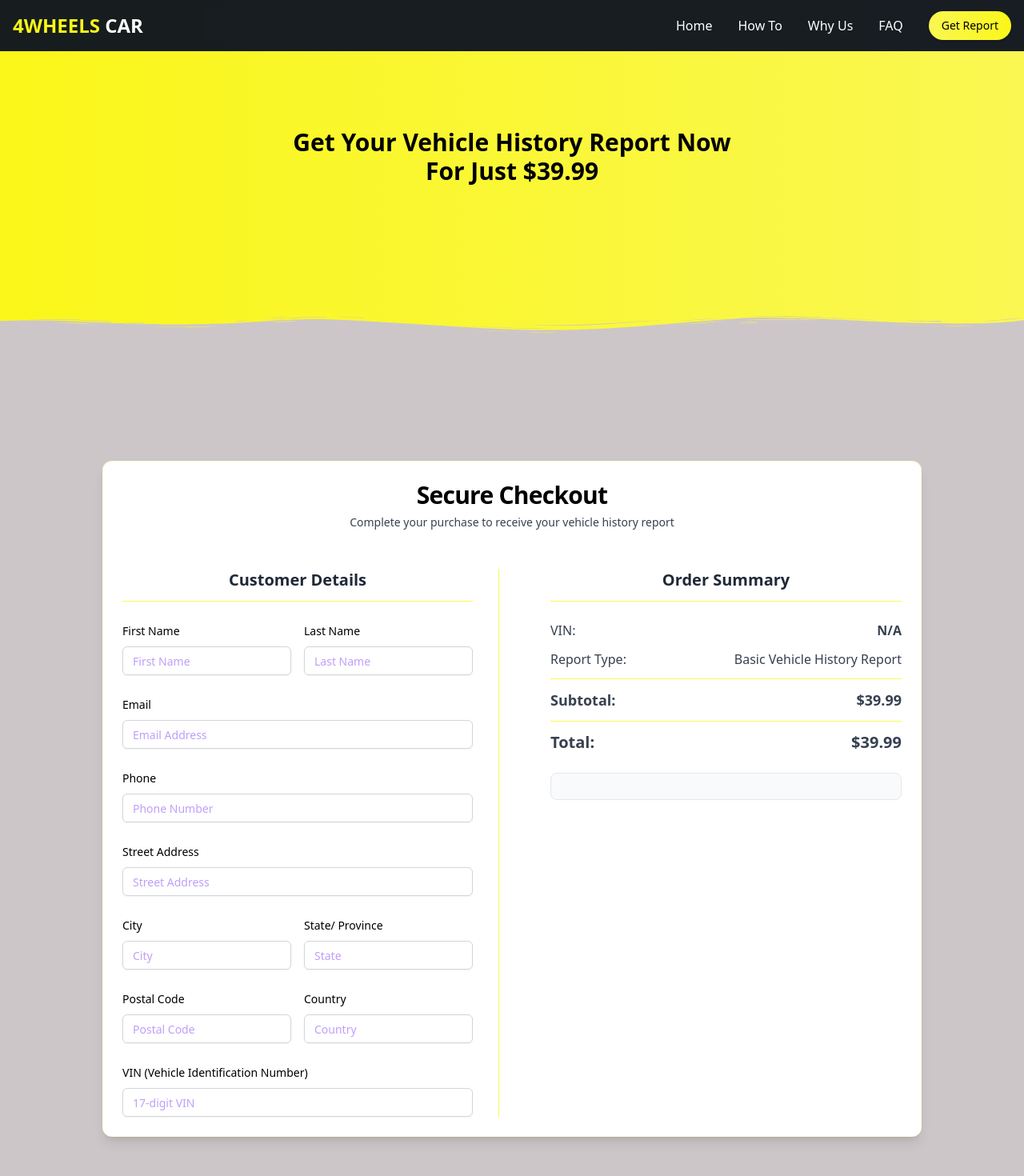
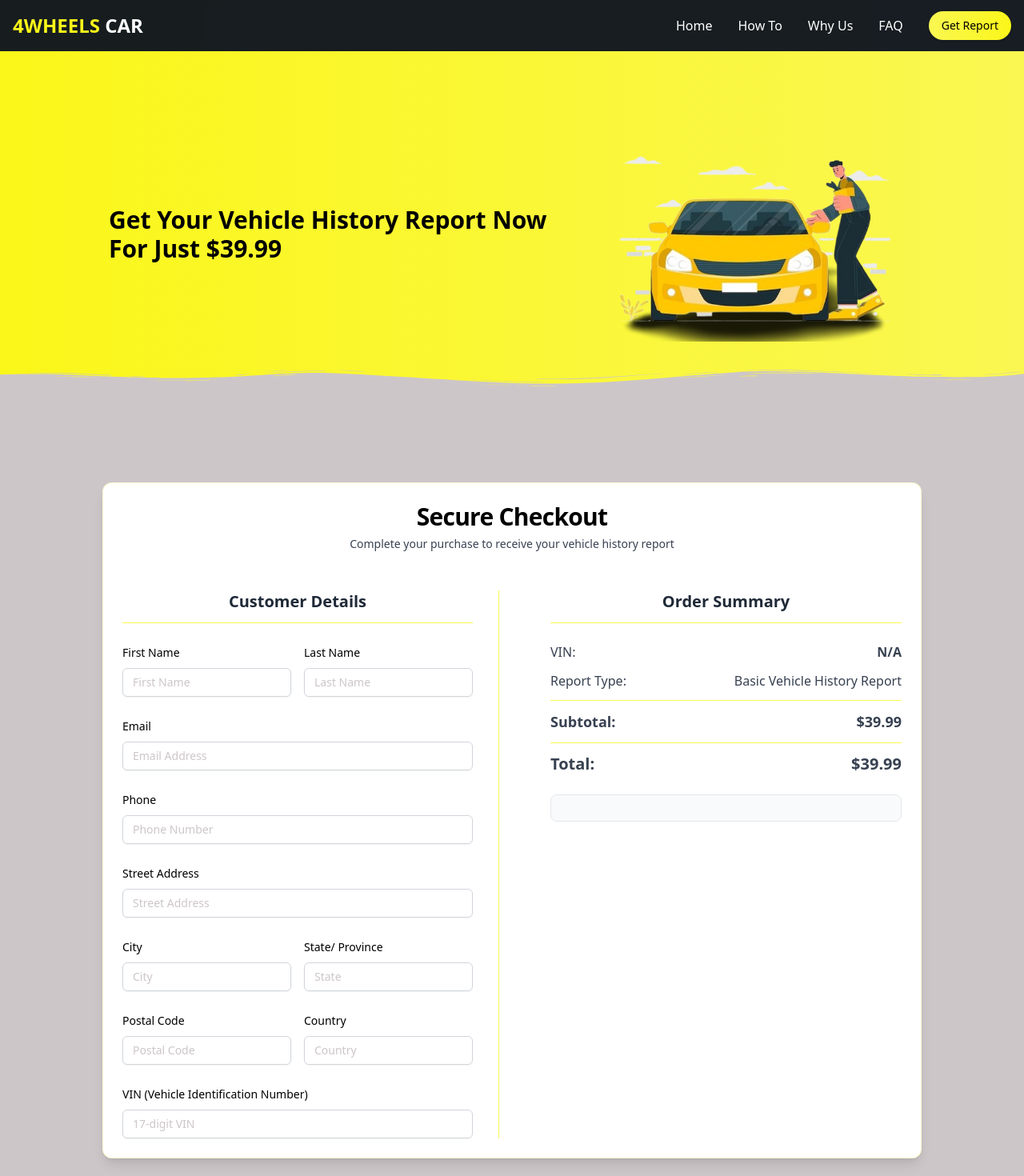
Before and after one commit to Momin-Khan-a11y/cargage-paypal, a Next.js app: page /checkout in a window 1280 px wide. Shown: the top 1470 px of the page at 80% size. Built offline with nearby package versions, Linux system fonts and the light colour scheme; no server answers.

Commit message:
Add files via upload

```diff
--- a/src/app/api/send-confirmation-email/route.ts
+++ b/src/app/api/send-confirmation-email/route.ts
@@ -113,7 +113,7 @@ export async function POST(request: NextRequest) {
               <div class="divider"></div>
 
               <div class="footer">
-                <p>Need help? Contact us at support@thevehiclerecord.us</p>
+                <p>Need help? Contact us at marie@4wheelscar.com</p>
                 <p>© ${new Date().getFullYear()} Vehicle Record. All rights reserved.</p>
                 <p>1901 8th Avenue Tuscaloosa, AL 35401</p>
               </div>
--- a/src/app/checkout/page.tsx
+++ b/src/app/checkout/page.tsx
@@ -3,17 +3,26 @@ import Steps from '@/components/steps';
 import React, { useEffect, Suspense } from 'react'
 import AOS from "aos";
 import { CheckoutForm } from '@/components/checkoutForm';
-//import { useSearchParams } from 'next/navigation';
+// import { useSearchParams } from 'next/navigation';
+import Image from 'next/image';
 
 function page() {
-  //const searchParams = useSearchParams();
-  //const vin = searchParams.get("vin") || "";
+  // const searchParams = useSearchParams();
+  // const vin = searchParams.get("vin") || "";
 
   useEffect(() => {
     AOS.init({
       duration: 1000,
     })
   }, [])
+
+
+  // useEffect(() => {
+  //   setTimeout(() => {
+  //     AOS.init({ duration: 1000, once: true });
+  //     window.scrollTo({ top: 0, behavior: 'smooth' }); // reset scroll after animation init
+  //   }, 100);
+  // }, []);
 
   return (
     <Suspense fallback={
@@ -24,11 +33,13 @@ function page() {
         </div>
       </div>
     }>
-      <div className=' w-full bg-gradient-to-r from-primary to-secondary' >
-        <div className='w-full flex flex-col gap-8 items-center justify-center py-40 px-4' data-aos="fade-down">
-          <h1 className='text-xl sm:text-3xl font-bold text-textcolor max-w-xl text-center'>
+      <div className=' w-full bg-gradient-to-r from-primary to-secondary p-0' >
+        <div className='w-full flex flex-wrap gap-8 items-center justify-center pt-32 sm:pt-40 pb-8 px-4' data-aos="fade-down">
+
+          <h1 className='text-xl sm:text-3xl font-bold text-textcolor max-w-xl text-center lg:text-start'>
             Get Your Vehicle History Report Now For Just $39.99
           </h1>
+          <Image src="/copg.png" alt="Vehicle Image" width={400} height={300} />
         </div>
         <div className="bg-background w-full">
           <svg
@@ -73,7 +84,7 @@ function page() {
           </svg>
         </div>
       </div>
-      <div className='w-full flex flex-col text-center items-center justify-center gap-8 pt-20 px-5'>
+      <div className='w-full flex flex-col text-center items-center justify-center gap-8 pt-0 sm:pt-10 px-2 sm:px-5'>
         <CheckoutForm />
       </div>
       <Steps currentStep={3} />
--- a/src/app/globals.css
+++ b/src/app/globals.css
@@ -134,8 +134,8 @@
 }
 
 /* Hide "Powered by PayPal" */
-.paypal-powered-by {
-  display: none !important;
+.paypal-powered-by, .powered-by-paypal-legacy {
+  display: hidden !important;
 }
 
 /* Force hide PayLater button */
--- a/src/components/PaypalPay.tsx
+++ b/src/components/PaypalPay.tsx
@@ -22,11 +22,11 @@ interface PaypalPayProps {
 export default function PaypalPay({ amount, email, FirstName, LastName, vin,disabled , zipCode, onSuccess }: PaypalPayProps) {
     const paypalRef = useRef<HTMLDivElement>(null);
 
-    useEffect(() => {
-        if (paypalRef.current) {
-            paypalRef.current.scrollIntoView({ behavior: 'smooth' });
-        }
-    }, []);
+    // useEffect(() => {
+    //     if (paypalRef.current) {
+    //         paypalRef.current.scrollIntoView({ behavior: 'smooth' });
+    //     }
+    // }, []);
 
     const handleSuccess = (details: any) => {
         console.log("Transaction completed by", details.payer.name.given_name);
--- a/src/components/checkoutForm.tsx
+++ b/src/components/checkoutForm.tsx
@@ -3,11 +3,11 @@
 import { useForm } from "react-hook-form"
 import { zodResolver } from "@hookform/resolvers/zod"
 import * as z from "zod"
-import { Button } from "@/components/ui/button"
+// import { Button } from "@/components/ui/button"
 import { Input } from "@/components/ui/input"
 import { Label } from "@/components/ui/label"
 import { Card, CardContent, CardDescription, CardFooter, CardHeader, CardTitle } from "@/components/ui/card"
-import { Checkbox } from "@/components/ui/checkbox"
+// import { Checkbox } from "@/components/ui/checkbox"
 import { toast } from "sonner"
 import React, { useState } from "react"
 import { useSearchParams, useRouter } from 'next/navigation';
@@ -152,8 +152,8 @@ export function CheckoutForm() {
 
 
   return (
-    <div className="min-h-screen bg-background py-20">
-      <div className="container mx-auto px-4">
+    <div className="min-h-screen bg-background py-10 sm:py-20 w-full">
+      <div className="container mx-auto px-4 w-full">
         <Card className="max-w-5xl mx-auto bg-white border-primary/20 text-black shadow-lg rounded-xl">
           <CardHeader className="text-center pb-6">
             <CardTitle className="text-3xl font-extrabold text-textcolor">
@@ -178,7 +178,7 @@ export function CheckoutForm() {
                       First Name
                     </Label>
                     <Input
-                      className="rounded-md border-gray-300 focus:border-primary focus:ring-primary"
+                      className="rounded-md border-gray-300 focus:border-background focus:ring-background"
                       id="firstName" {...register("firstName")} placeholder="First Name" />
                     {errors.firstName && <p className="text-sm text-red-500">{errors.firstName.message as string}</p>}
                   </div>
@@ -188,7 +188,7 @@ export function CheckoutForm() {
                       Last Name
                     </Label>
                     <Input
-                      className="rounded-md border-gray-300 focus:border-primary focus:ring-primary"
+                      className="rounded-md border-gray-300 focus:border-background focus:ring-background"
                       id="lastName" {...register("lastName")} placeholder="Last Name" />
                     {errors.lastName && <p className="text-sm text-red-500">{errors.lastName.message as string}</p>}
                   </div>
@@ -198,7 +198,7 @@ export function CheckoutForm() {
                     Email
                   </Label>
                   <Input
-                    className="rounded-md border-gray-300 focus:border-primary focus:ring-primary"
+                    className="rounded-md border-gray-300 focus:border-background focus:ring-background"
                     id="email" type="email" {...register("email")} placeholder="Email Address" />
                   {errors.email && <p className="text-sm text-red-500">{errors.email.message as string}</p>}
                 </div>
@@ -208,7 +208,7 @@ export function CheckoutForm() {
                     Phone
                   </Label>
                   <Input
-                    className="rounded-md border-gray-300 focus:border-primary focus:ring-primary"
+                    className="rounded-md border-gray-300 focus:border-background focus:ring-background"
                     id="phone" type="tel" {...register("phone")} placeholder="Phone Number" />
                   {errors.phone && <p className="text-sm text-red-500">{errors.phone.message as string}</p>}
                 </div>
@@ -218,7 +218,7 @@ export function CheckoutForm() {
                     Street Address
                   </Label>
                   <Input
-                    className="rounded-md border-gray-300 focus:border-primary focus:ring-primary"
+                    className="rounded-md border-gray-300 focus:border-background focus:ring-background"
                     id="address" {...register("address")} placeholder="Street Address" />
                   {errors.address && <p className="text-sm text-red-500">{errors.address.message as string}</p>}
                 </div>
@@ -226,7 +226,7 @@ export function CheckoutForm() {
                   <div className="space-y-2">
                     <Label htmlFor="city">City</Label>
                     <Input
-                      className="rounded-md border-gray-300 focus:border-primary focus:ring-primary"
+                      className="rounded-md border-gray-300 focus:border-background focus:ring-background"
                       id="city" {...register("city")} placeholder="City" />
                     {errors.city && <p className="text-sm text-red-500">{errors.city.message as string}</p>}
                   </div>
@@ -234,7 +234,7 @@ export function CheckoutForm() {
                   <div className="space-y-2">
                     <Label htmlFor="state">State/ Province</Label>
                     <Input
-                      className="rounded-md border-gray-300 focus:border-primary focus:ring-primary"
+                      className="rounded-md border-gray-300 focus:border-background focus:ring-background"
                       id="state" {...register("state")} placeholder="State" />
                     {errors.state && <p className="text-sm text-red-500">{errors.state.message as string}</p>}
                   </div>
@@ -243,7 +243,7 @@ export function CheckoutForm() {
                   <div className="space-y-2">
                     <Label htmlFor="postalCode">Postal Code</Label>
                     <Input
-                      className="rounded-md border-gray-300 focus:border-primary focus:ring-primary"
+                      className="rounded-md border-gray-300 focus:border-background focus:ring-background"
                       id="postalCode" {...register("postalCode")} placeholder="Postal Code" />
                     {errors.postalCode && <p className="text-sm text-red-500">{errors.postalCode.message as string}</p>}
                   </div>
@@ -253,7 +253,7 @@ export function CheckoutForm() {
                       Country
                     </Label>
                     <Input
-                      className="rounded-md border-gray-300 focus:border-primary focus:ring-primary"
+                      className="rounded-md border-gray-300 focus:border-background focus:ring-background"
                       id="country" {...register("country")} placeholder="Country" />
                     {errors.country && <p className="text-sm text-red-500">{errors.country.message as string}</p>}
                   </div>
@@ -262,7 +262,7 @@ export function CheckoutForm() {
                 <div className="space-y-2 text-start">
                   <Label htmlFor="vin">VIN (Vehicle Identification Number)</Label>
                   <Input
-                    className="rounded-md border-gray-300 focus:border-primary focus:ring-primary"
+                    className="rounded-md border-gray-300 focus:border-background focus:ring-background"
                     id="vin" {...register("vin")} placeholder="17-digit VIN" />
                   {errors.vin && <p className="text-sm text-red-500">{errors.vin.message as string}</p>}
                 </div>
--- a/src/components/ui/input.tsx
+++ b/src/components/ui/input.tsx
@@ -8,7 +8,7 @@ const Input = React.forwardRef<HTMLInputElement, React.ComponentProps<"input">>(
       <input
         type={type}
         className={cn(
-          "flex h-9 w-full rounded-md border border-input bg-transparent px-3 py-1 text-base shadow-sm transition-colors file:border-0 file:bg-transparent file:text-sm file:font-medium file:text-foreground placeholder:text-muted-foreground focus-visible:outline-none focus-visible:ring-1 focus-visible:ring-ring disabled:cursor-not-allowed disabled:opacity-50 md:text-sm",
+          "flex h-9 w-full rounded-md border border-foreground bg-transparent px-3 py-1 text-base shadow-sm transition-colors file:border-0 file:bg-transparent file:text-sm file:font-medium file:text-foreground placeholder:text-background focus-visible:outline-none focus-visible:ring-1 focus-visible:ring-background disabled:cursor-not-allowed disabled:opacity-50 md:text-sm",
           className
         )}
         ref={ref}
```
Also changed, not shown: src/app/head.tsx (added, +24 -0 lines), public/copg.png (added), public/robots.txt (added), 1 other file (tests, documents, lock files or other folders).
